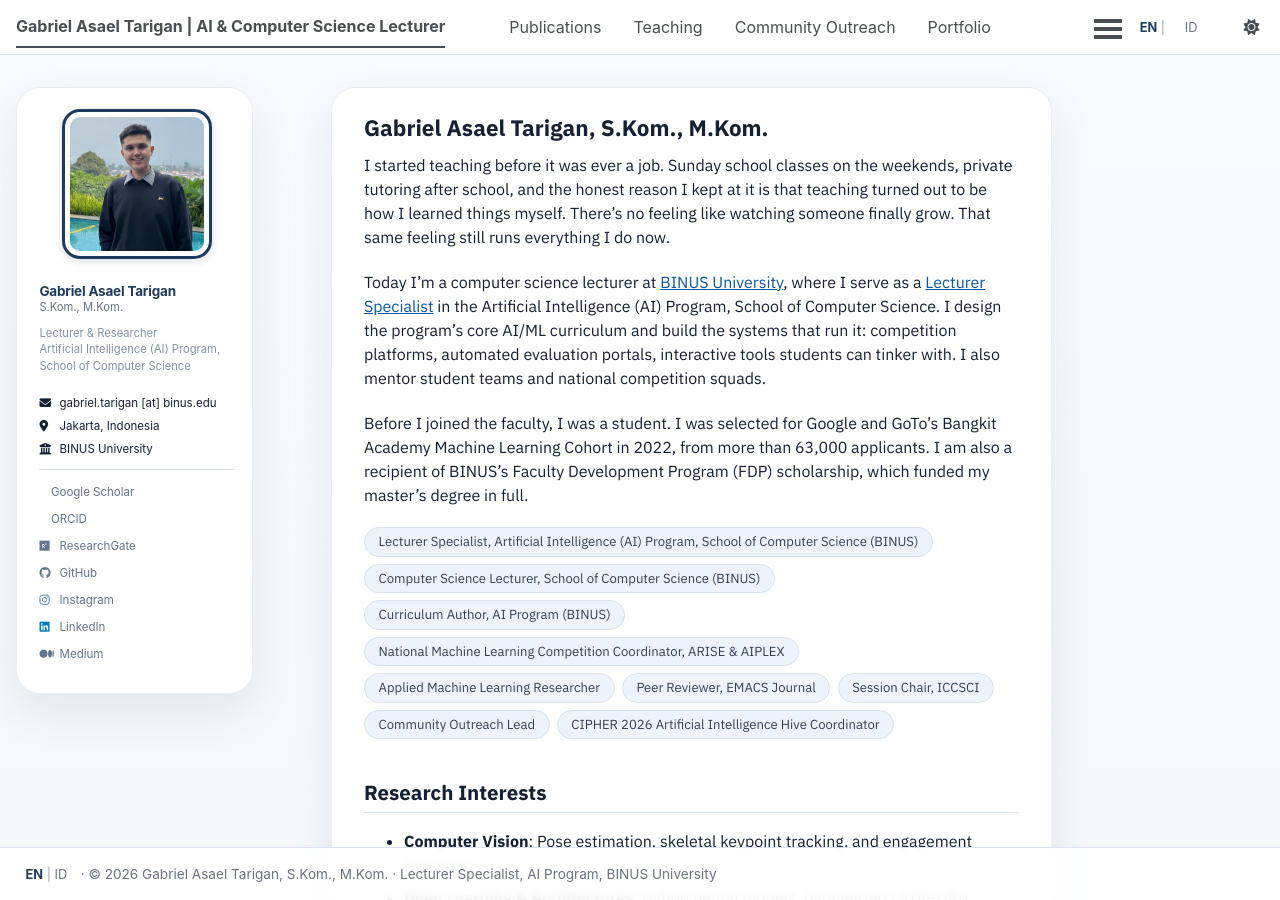
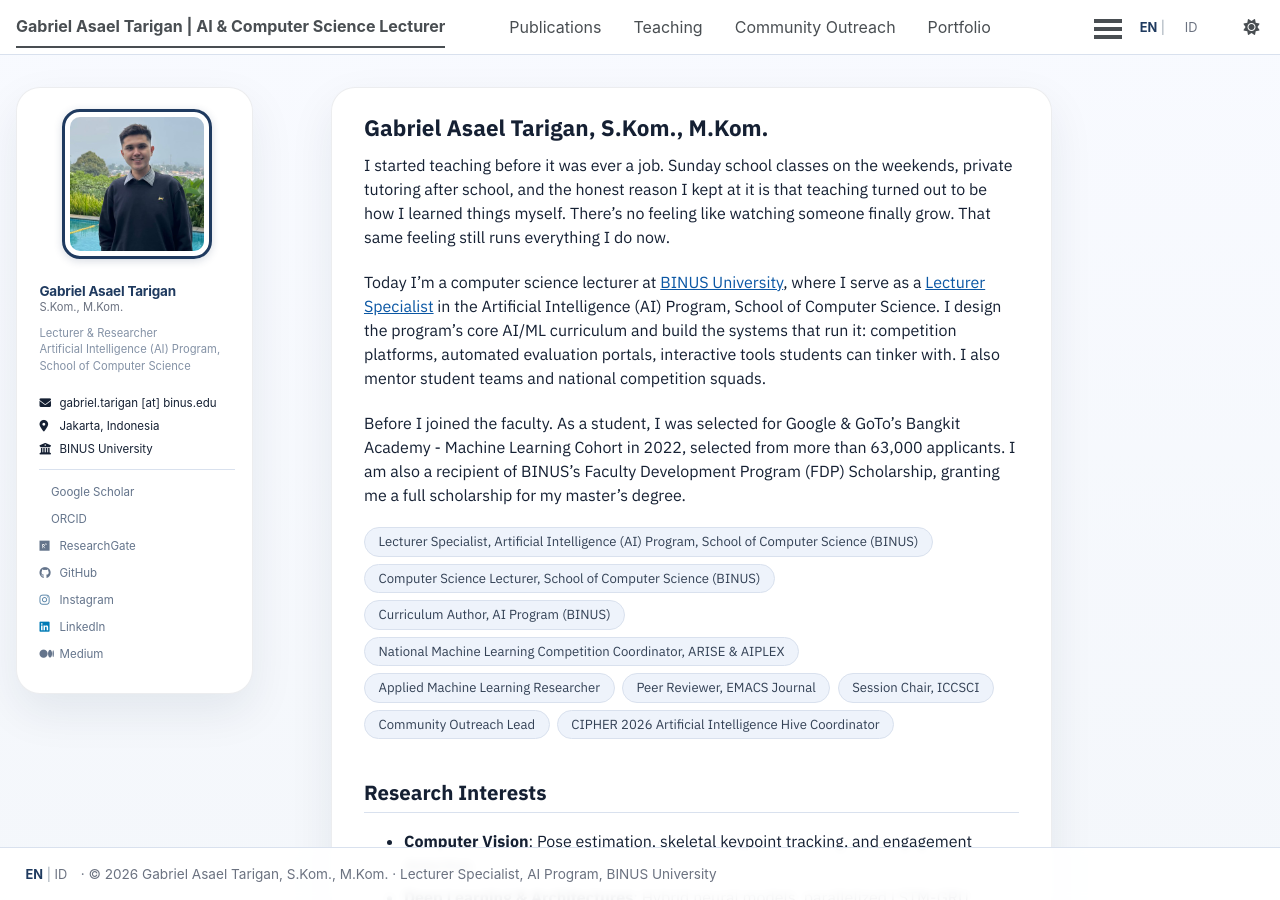
Before and after one commit to asaeltarigan/asaeltarigan.github.io, a Jekyll site: the page built from _pages/about.md, in a window 1280 px wide and 900 px high. Built offline with Jekyll 4.4.1, drawn with Linux system fonts in a browser that asks for light colours; a style sheet for code colours, icons or effects is not loaded.

Commit message:
About: restore Gabriel's verbatim pre-faculty paragraph

```diff
--- a/_pages/about.md
+++ b/_pages/about.md
@@ -13,7 +13,7 @@ I started teaching before it was ever a job. Sunday school classes on the weeken
 
 Today I'm a computer science lecturer at [BINUS University](https://www.binus.ac.id), where I serve as a [Lecturer Specialist](https://socs.binus.ac.id/artificial-intelligence/people/gabriel-asael-tarigan-s-kom-m-kom/) in the Artificial Intelligence (AI) Program, School of Computer Science. I design the program's core AI/ML curriculum and build the systems that run it: competition platforms, automated evaluation portals, interactive tools students can tinker with. I also mentor student teams and national competition squads.
 
-Before I joined the faculty, I was a student. I was selected for Google and GoTo's Bangkit Academy Machine Learning Cohort in 2022, from more than 63,000 applicants. I am also a recipient of BINUS's Faculty Development Program (FDP) scholarship, which funded my master's degree in full.
+Before I joined the faculty. As a student, I was selected for Google & GoTo’s Bangkit Academy - Machine Learning Cohort in 2022, selected from more than 63,000 applicants. I am also a recipient of BINUS’s Faculty Development Program (FDP) Scholarship, granting me a full scholarship for my master’s degree.
 
 <ul class="role-chips">
 <li>Lecturer Specialist, Artificial Intelligence (AI) Program, School of Computer Science (BINUS)</li>
```
